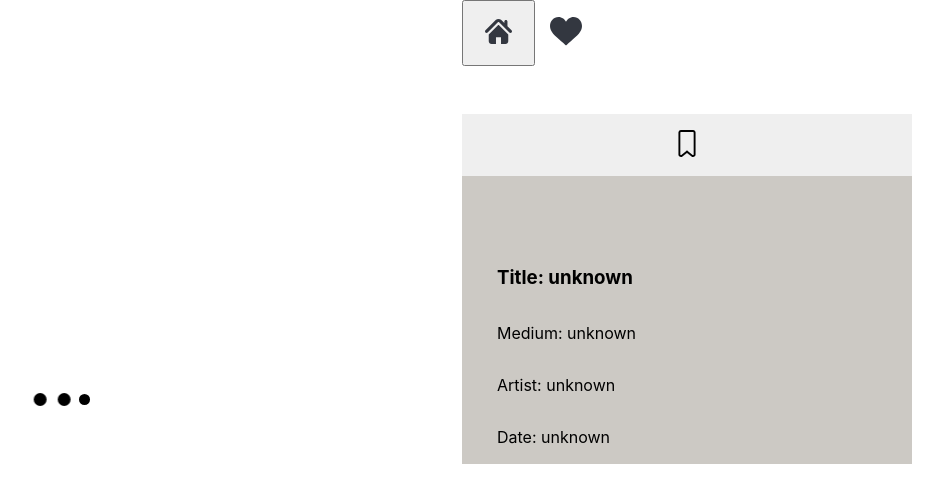
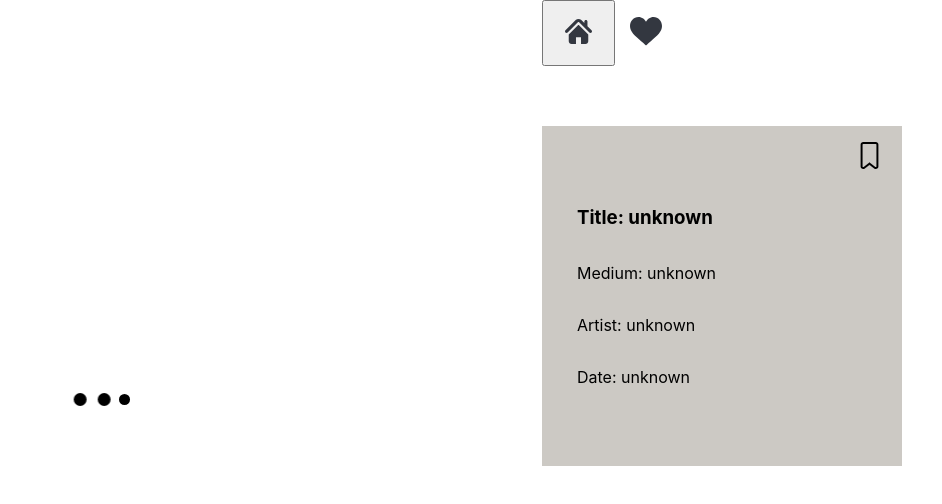
Before and after one commit to PaigeVannelli/FOMA, a React (Create React App) app: page /gallery in a window 1280 px wide. Shown: the top 504 px of the page, without its empty margins (338-1280 px from the left). Built offline with nearby package versions, Linux system fonts and the light colour scheme.

Commit message:
Fix plaque sizing

```diff
--- a/src/Components/ArtDetails/ArtDetails.css
+++ b/src/Components/ArtDetails/ArtDetails.css
@@ -1,8 +1,8 @@
 .art-details {
   display: flex;
   flex-direction: column;
-  width: 25%;
-  min-width: 30em;
+  width: 20%;
+  min-width: 25em;
 }
 
 .art-display-nav {
@@ -17,19 +17,22 @@
   outline: none !important;
 }
 
-.favorite-button{
-  /* background-color: rgb(204, 201, 196); */
-  border: none;
-  outline: none !important
-}
-
 .art-plaque {
-  height: 350px;
-  width: 450px;
+  /* min-width: 200px; */
+  height: 340px;
+  width: 90%;
   background-color: rgb(204, 201, 196);
   display: flex;
   flex-direction: column;
-  margin-top: 10%;
+  margin-top: 15%;
+}
+
+.favorite-button{
+  width: 5em;
+  background-color: rgb(204, 201, 196);
+  border: none;
+  outline: none !important;
+  align-self: flex-end;
 }
 
 .details {
@@ -37,5 +40,5 @@
 }
 
 .title {
-  margin-top: 20%;
+  margin-top: 5%;
 }
--- a/src/Components/ArtPage/ArtPage.css
+++ b/src/Components/ArtPage/ArtPage.css
@@ -8,7 +8,7 @@
   display: flex;
   align-items: center;
   justify-content: center;
-  width: 75%;
+  width: 80%;
 }
 
 .art-piece {
```
